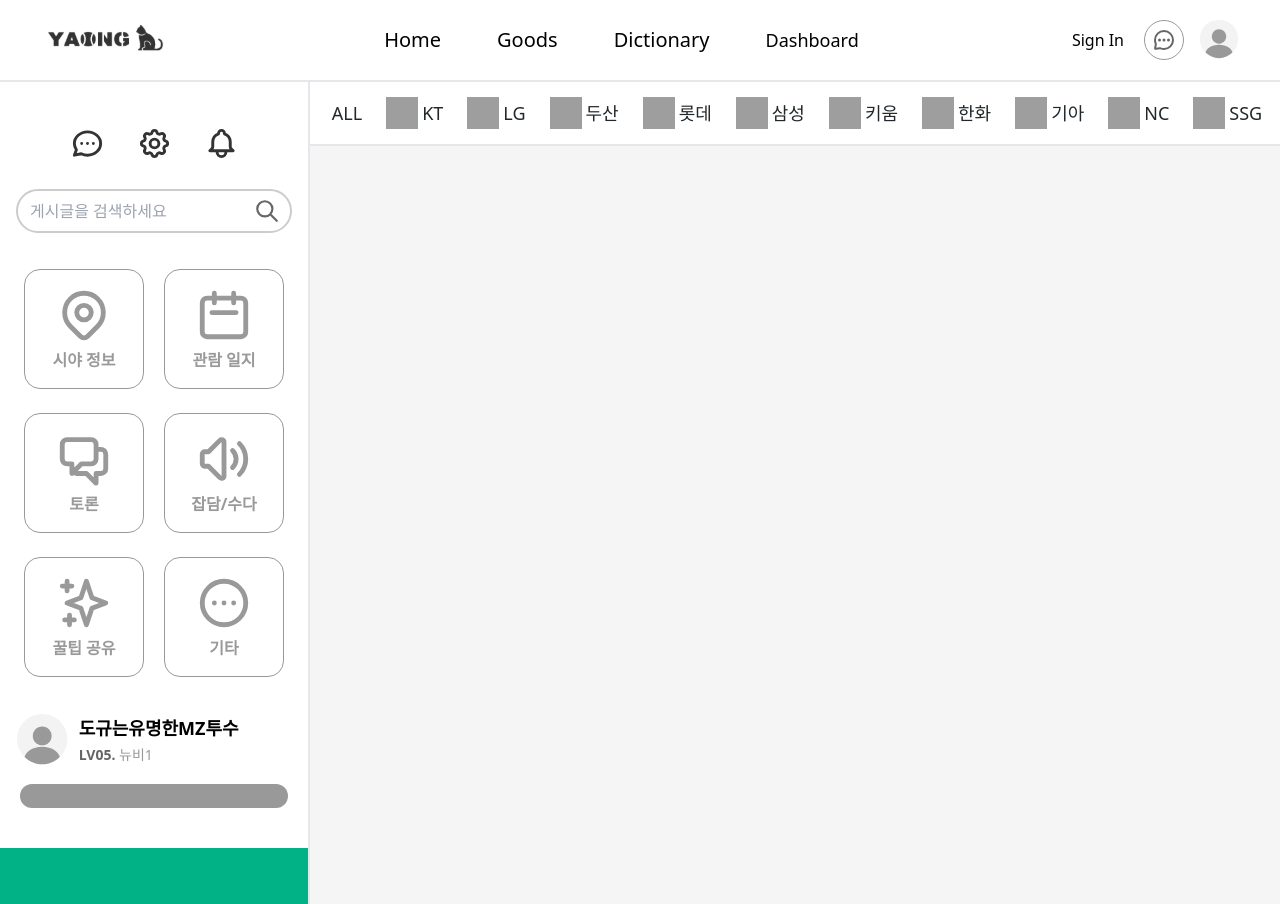
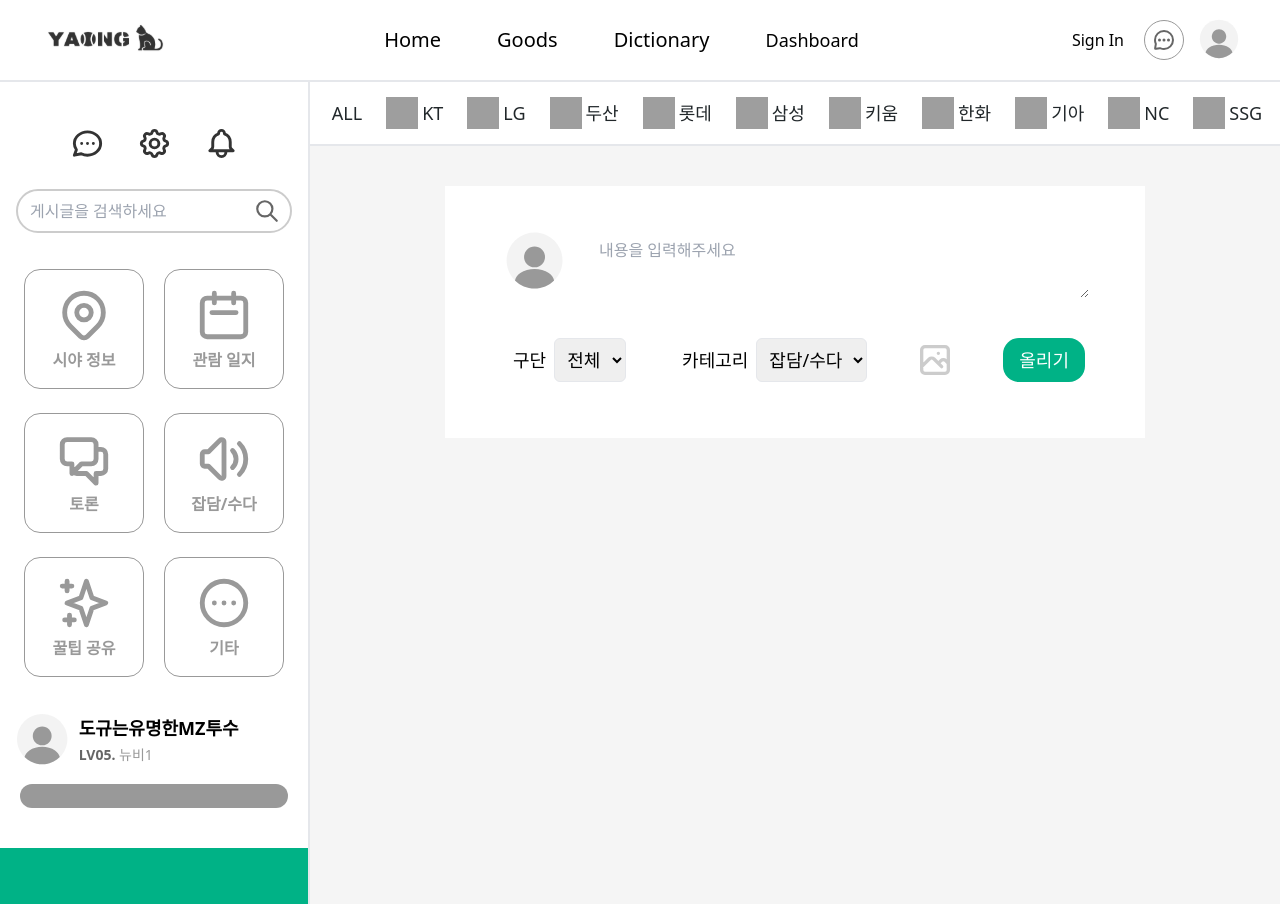
Before and after one commit to komg00/web-front, a React (Create React App) app: page /home in a window 1280 px wide. Built offline with nearby package versions, Linux system fonts and the light colour scheme; grey boxes are pictures that could not be loaded.

Commit message:
[feat] Add Post Write form

```diff
--- /dev/null
+++ b/src/components/home/WritePost.tsx
@@ -0,0 +1,63 @@
+import React from "react";
+import { clubs } from "data/clubs";
+import { homeMenu } from "data/menu";
+import { HiOutlinePhotograph } from "react-icons/hi";
+
+export default function WritePost() {
+  return (
+    <div className="min-w-[440px] md:min-w-[520px] lg:min-w-xl xl:min-w-[700px] mx-2 md:mx-0 my-10 p-6 md:p-10 bg-white">
+      <div className="flex justify-center items-center xl:px-4">
+        <img
+          src="/assets/images/default_profile.svg"
+          alt="profile"
+          className="w-[60px] xl:w-[70px]"
+        />
+        <textarea
+          className="flex-1 ml-1 lg:ml-4 p-1 md:p-3"
+          placeholder="내용을 입력해주세요"
+        />
+      </div>
+
+      <div className="w-auto flex justify-between items-center my-4 xl:px-5 mt-8 md:mt-10">
+        <div className="flex justify-center items-center">
+          <label
+            htmlFor="club"
+            className="xl:mx-2 text-xs md:text-base xl:text-lg"
+          >
+            구단
+          </label>
+          <select
+            id="club"
+            className="p-2 border rounded-md text-xs md:text-base xl:text-lg"
+          >
+            <option>전체</option>
+            {clubs.map((club) => (
+              <option>{club.title}</option>
+            ))}
+          </select>
+        </div>
+        <div className="flex justify-center items-center">
+          <label
+            htmlFor="category"
+            className="mx-1 xl:mx-2 text-xs md:text-base xl:text-lg"
+          >
+            카테고리
+          </label>
+          <select
+            id="category"
+            defaultValue={"잡담/수다"}
+            className="p-2 border rounded-md text-xs md:text-base xl:text-lg"
+          >
+            {homeMenu.map((menu) => (
+              <option>{menu.title}</option>
+            ))}
+          </select>
+        </div>
+        <HiOutlinePhotograph className="size-9 md:size-10" color="#CCC" />
+        <button className="bg-main2 text-white px-3 md:px-4 py-1.5 md:py-2 rounded-2xl text-xs md:text-base xl:text-lg">
+          올리기
+        </button>
+      </div>
+    </div>
+  );
+}
--- a/src/components/layout/Sidebar.tsx
+++ b/src/components/layout/Sidebar.tsx
@@ -19,7 +19,7 @@ type Props = {
 
 export default function Sidebar({ menu }: Props) {
   return (
-    <div className="hidden sm:flex relative w-full max-w-[310px] sm:w-[210px] xl:w-[310px] bg-white flex-col items-center border-r-2 border-gray-200">
+    <div className="hidden md:flex relative w-full max-w-[310px] sm:w-[210px] xl:w-[310px] bg-white flex-col items-center border-r-2 border-gray-200">
       <div className="flex gap-4 xl:gap-8 mt-9 xl:mt-11 mb-4 xl:mb-6">
         <HiOutlineChat size={35} color="#333" />
         <HiOutlineCog size={35} color="#333" />
--- a/src/pages/HomePage.tsx
+++ b/src/pages/HomePage.tsx
@@ -2,6 +2,7 @@ import React from "react";
 import Sidebar from "components/layout/Sidebar";
 import { homeMenu } from "data/menu";
 import ClubPicker from "components/layout/ClubPicker";
+import WritePost from "components/home/WritePost";
 
 export default function Home() {
   return (
@@ -9,6 +10,9 @@ export default function Home() {
       <Sidebar menu={homeMenu} />
       <div className="flex-1">
         <ClubPicker />
+        <main className="w-full flex justify-center items-center">
+          <WritePost />
+        </main>
       </div>
     </div>
   );
```
